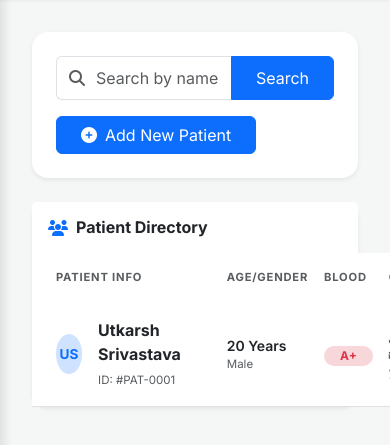
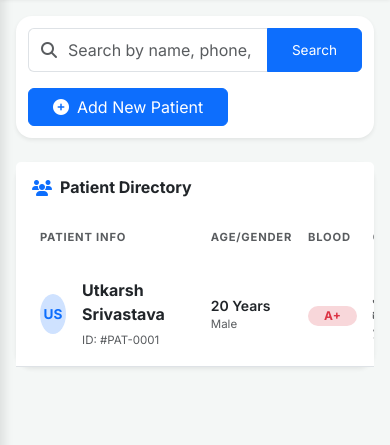
Before and after one commit to Yughhh/Healthcare_dashboard, a Django app: page /patients/ in a window 390 px wide; the page is wider, and only the part inside the window is pictured. Shown: the part 70-515 px from the top of that part. Run offline with Django 5.2, Linux system fonts and the light colour scheme; a user stored in the database is signed in; data comes from the database, SQL or seed files in the repository; both versions use the stored data as it was after the commit.

Commit message:
Third Commit

```diff
--- a/templates/base/base.html
+++ b/templates/base/base.html
@@ -20,6 +20,7 @@
         background: #f4f7f6;
         font-family: 'Inter', system-ui, -apple-system, sans-serif;
         color: #334155;
+        overflow-x: hidden;
       }
       .sidebar {
         position: fixed;
@@ -83,6 +84,7 @@
         margin-left: var(--sidebar-width);
         min-height: 100vh;
         transition: all 0.3s;
+        overflow-x: hidden;
       }
       .topbar {
         background: #fff;
@@ -151,7 +153,17 @@
         .sidebar.active { transform: translateX(0); }
         .main-content { margin-left: 0; }
         .topbar { padding: 0 16px; }
+        .page-content { padding: 16px; }
       }
+      /* Sidebar overlay for mobile */
+      .sidebar-overlay {
+        display: none;
+        position: fixed;
+        inset: 0;
+        background: rgba(0,0,0,0.45);
+        z-index: 1040;
+      }
+      .sidebar-overlay.active { display: block; }
     </style>
     {% block extra_css %}{% endblock %}
   </head>
@@ -212,6 +224,7 @@
         </a>
       </nav>
     </div>
+    <div class="sidebar-overlay" id="sidebarOverlay" onclick="closeSidebar()"></div>
 
     <div class="main-content">
       <div class="topbar">
@@ -252,7 +265,20 @@
     <script>
         function toggleSidebar() {
             document.getElementById('sidebar').classList.toggle('active');
+            document.getElementById('sidebarOverlay').classList.toggle('active');
         }
+        function closeSidebar() {
+            document.getElementById('sidebar').classList.remove('active');
+            document.getElementById('sidebarOverlay').classList.remove('active');
+        }
+        // Close sidebar when a nav link is clicked on mobile
+        document.querySelectorAll('.sidebar .nav-link').forEach(function(link) {
+            link.addEventListener('click', function() {
+                if (window.innerWidth < 992) {
+                    closeSidebar();
+                }
+            });
+        });
     </script>
     {% block extra_js %}{% endblock %}
   </body>
--- a/templates/patients/patient_list.html
+++ b/templates/patients/patient_list.html
@@ -33,7 +33,7 @@
     </div>
 </div>
 
-<div class="card shadow-sm border-0 overflow-hidden">
+<div class="card shadow-sm border-0">
     <div class="card-header bg-white py-3 border-0 d-flex align-items-center">
         <i class="fas fa-users text-primary me-2"></i>
         <h6 class="mb-0 fw-bold">Patient Directory</h6>
@@ -166,12 +166,14 @@
     .action-btn:hover {
         transform: translateY(-2px);
     }
-    /* Ensure dropdown is visible even with table-responsive */
+    /* Scrollable table box on mobile */
     .table-responsive {
-        overflow: visible !important;
+        overflow-x: auto;
+        -webkit-overflow-scrolling: touch;
     }
-    .card.overflow-hidden {
-        overflow: visible !important;
+    @media (max-width: 767px) {
+        .card-body.p-4 { padding: 12px !important; }
+        .input-group .btn { padding: 6px 12px; font-size: 0.85rem; }
     }
 </style>
 {% endblock %}
```
Also changed, not shown: templates/appointments/appointment_list.html (+11 -2 lines), templates/pharmacy/medicine_list.html (+11 -2 lines), db.sqlite3.
